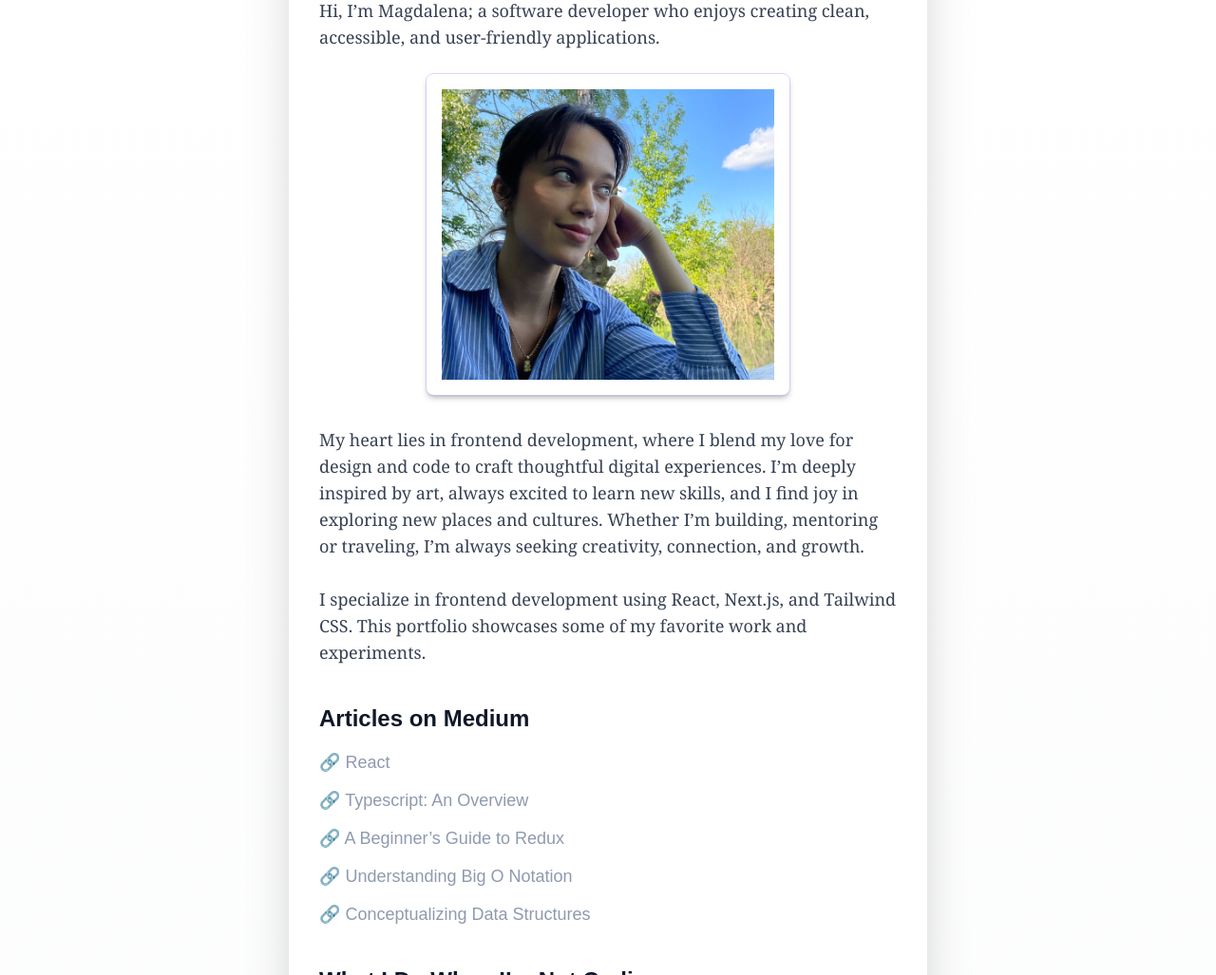
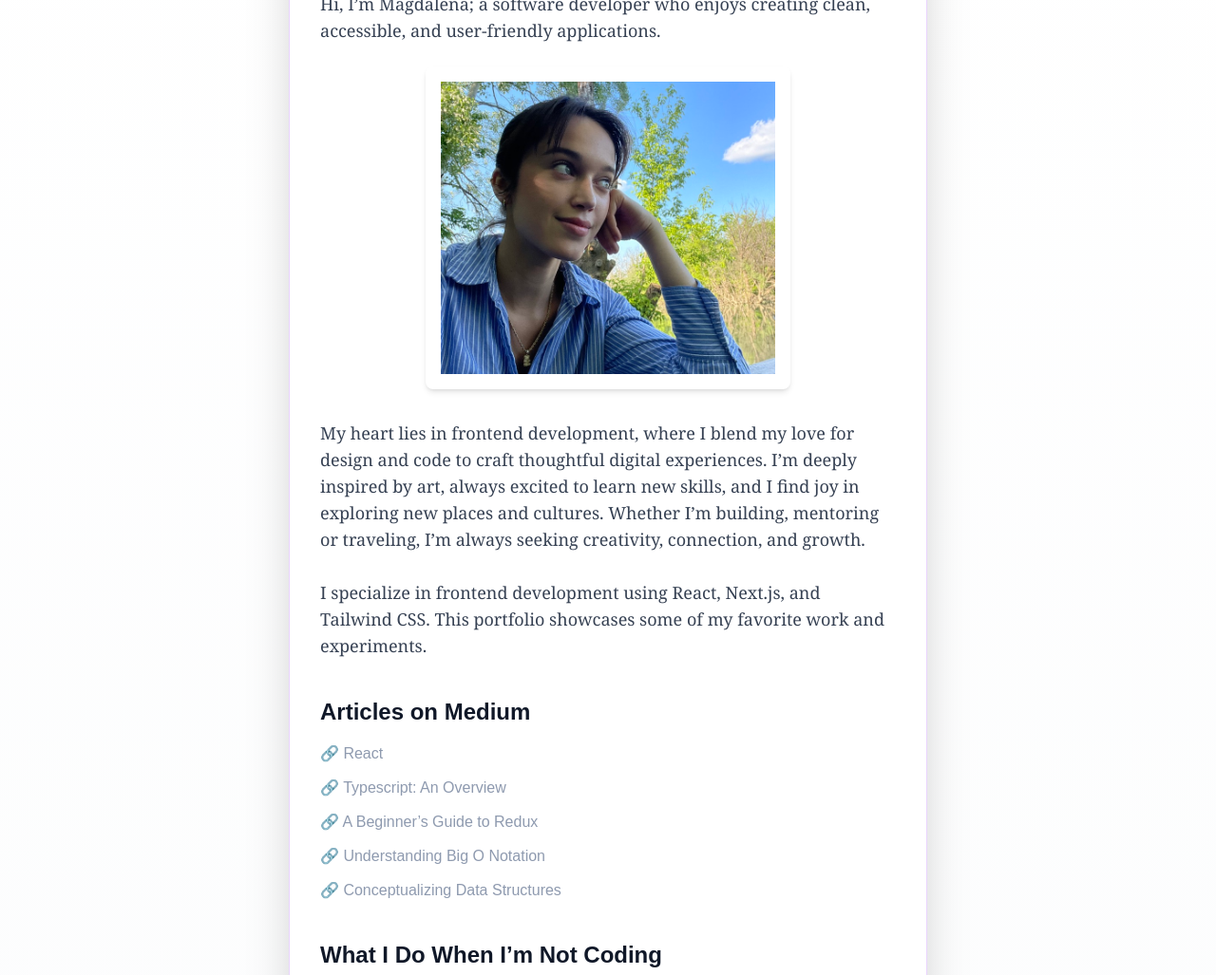
Before and after one commit to magdalenamaygero/my-portfolio, a Next.js app: page /about in a window 1280 px wide. Shown: the part 280-1307 px from the top of the page at 95% size. Built offline with nearby package versions, Linux system fonts and the light colour scheme.

Commit message:
borders, color, link text size

```diff
--- a/src/app/about/page.tsx
+++ b/src/app/about/page.tsx
@@ -27,7 +27,7 @@ export default function AboutPage() {
 
             <br></br>
 
-            <div className="relative max-w-sm h-85 mx-auto mb-8 bg-white border rounded-lg border-purple-200 shadow-md">
+            <div className="relative max-w-sm h-85 mx-auto mb-8 bg-white">
               <Image
                 src="/images/magdalena.jpeg"
                 alt="Image of Magdalena"
@@ -45,29 +45,29 @@ export default function AboutPage() {
           {/* Medium Articles */}
           <section className="mb-10">
             <h2 className="text-2xl font-semibold mb-4 text-gray-900">Articles on Medium</h2>
-            <ul className="space-y-3 text-lg text-[#7898d2]">
+            <ul className="space-y-3 text-md">
               <li>
-                <a href="https://medium.com/@magdalenamgero/react-b2de21f539b4" target="_blank" rel="noopener noreferrer" className="hover:font-bold text-[#8E9AAF] hover:text-[#7898d2]">
+                <a href="https://medium.com/@magdalenamgero/react-b2de21f539b4" target="_blank" rel="noopener noreferrer" className=" text-[#8E9AAF] hover:text-[#7898d2] hover:font-semibold">
                   🔗 React
                 </a>
               </li>
               <li>
-                <a href="https://medium.com/@magdalenamgero/typescript-101-an-overview-e97ab6403e66" target="_blank" rel="noopener noreferrer" className="hover:font-bold text-[#8E9AAF] hover:text-[#7898d2]">
+                <a href="https://medium.com/@magdalenamgero/typescript-101-an-overview-e97ab6403e66" target="_blank" rel="noopener noreferrer" className=" text-[#8E9AAF] hover:text-[#7898d2] hover:font-semibold">
                   🔗 Typescript: An Overview
                 </a>
               </li>
               <li>
-                <a href="https://medium.com/@magdalenamgero/redux-66117af84d4c" target="_blank" rel="noopener noreferrer" className="hover:font-bold text-[#8E9AAF] hover:text-[#7898d2]">
+                <a href="https://medium.com/@magdalenamgero/redux-66117af84d4c" target="_blank" rel="noopener noreferrer" className=" text-[#8E9AAF] hover:text-[#7898d2] hover:font-semibold">
                   🔗 A Beginner’s Guide to Redux
                 </a>
               </li>
               <li>
-                <a href="https://medium.com/@magdalenamgero/understanding-big-o-511369ccd841" target="_blank" rel="noopener noreferrer" className="hover:font-bold text-[#8E9AAF] hover:text-[#7898d2]">
+                <a href="https://medium.com/@magdalenamgero/understanding-big-o-511369ccd841" target="_blank" rel="noopener noreferrer" className=" text-[#8E9AAF] hover:text-[#7898d2] hover:font-semibold">
                   🔗 Understanding Big O Notation
                 </a>
               </li>
               <li>
-                <a href="https://medium.com/@magdalenamgero/conceptualizing-data-structures-f7e25a56b54f" target="_blank" rel="noopener noreferrer" className="hover:font-bold text-[#8E9AAF] hover:text-[#7898d2]">
+                <a href="https://medium.com/@magdalenamgero/conceptualizing-data-structures-f7e25a56b54f" target="_blank" rel="noopener noreferrer" className=" text-[#8E9AAF] hover:text-[#7898d2] hover:font-semibold">
                   🔗 Conceptualizing Data Structures
                 </a>
               </li>
@@ -153,13 +153,13 @@ export default function AboutPage() {
                   </a>
                 </li>
                 <li>
-                  <a href="https://github.com/Magdalenamgero" target="_blank" rel="noopener noreferrer" className="hover:font-bold">
-                    GitHub
+                  <a href="https://medium.com/@magdalenamgero" target="_blank" rel="noopener noreferrer" className="hover:font-bold">
+                    Medium
                   </a>
                 </li>
                 <li>
-                  <a href="https://medium.com/@magdalenamgero" target="_blank" rel="noopener noreferrer" className="hover:font-bold">
-                    Medium
+                  <a href="https://github.com/Magdalenamgero" target="_blank" rel="noopener noreferrer" className="hover:font-bold">
+                    GitHub
                   </a>
                 </li>
               </ul>
--- a/src/app/experience/page.tsx
+++ b/src/app/experience/page.tsx
@@ -16,7 +16,7 @@ export default function ExperiencePage() {
 
           <div className="space-y-12">
             {/* Marcy Lab Experience */}
-            <div className="bg-white shadow-md border border-purple-300 rounded-lg p-6">
+            <div className="bg-white shadow-md border border-purple-200 rounded-lg p-6">
               <h2 className="text-2xl font-semibold text-gray-800">Teaching Assistant – The Marcy Lab School</h2>
               <p className="text-sm text-gray-500 mb-4">Oct 2023 – Mar 2024</p>
               <p className="text-gray-700 font-serif leading-7">
@@ -24,7 +24,7 @@ export default function ExperiencePage() {
             </div>
 
             {/* Amazon Launch Experience */}
-            <div className="bg-white shadow-md border border-purple-300 rounded-lg p-6">
+            <div className="bg-white shadow-md border border-purple-200 rounded-lg p-6">
               <h2 className="text-2xl font-semibold text-gray-800">Lead Instructor – Amazon ’Launch’ Pre-Apprenticeship Program</h2>
               <p className="text-sm text-gray-500 mb-4">Mar 2024 – Jun 2024</p>
               <p className="text-gray-700 font-serif leading-7">
@@ -32,7 +32,7 @@ export default function ExperiencePage() {
             </div>
 
         {/*Coding teacher Experience */}
-            <div className="bg-white shadow-md border border-purple-300 rounded-lg p-6">
+            <div className="bg-white shadow-md border border-purple-200 rounded-lg p-6">
               <h2 className="text-2xl font-semibold text-gray-800">Coding Teacher - The Coding Space, Togetherhood & eCode Learning Center</h2>
               <p className="text-sm text-gray-500 mb-4">Jun 2024 – present</p>
               <p className="text-gray-700 font-serif leading-7">
--- a/src/app/layout.tsx
+++ b/src/app/layout.tsx
@@ -18,7 +18,7 @@ export default function RootLayout({
   return (
     <html lang="en">
       <body className="flex flex-col min-h-screen bg-white text-gray-900 font-sans">
-        {/* Navbar */}
+        {/* Navbar option: sticky top-0*/}
         <nav className="w-full px-6 py-4 border-b border-purple-300 bg-gray-50 shadow-sm">
         <div className="flex justify-between items-center w-full">
         <div className="flex items-center space-x-4">
@@ -31,7 +31,7 @@ export default function RootLayout({
           /> */}
           <Link
             href="/"
-            className="text-3xl font-bold text-[#8E9AAF] hover:text-[#7898d2] text-shadow-2xs hover:transition-colors duration-200">
+            className="text-3xl font-bold text-[#8E9AAF] hover:text-[#7898d2] text-shadow-2xs hover:transition-colors duration-100">
             Magdalena Gero
           </Link>
         </div>
@@ -83,7 +83,7 @@ export default function RootLayout({
     </nav>
 
         {/* Main Content */}
-        <main className="flex-1 px-6 py-12 bg-gradient-to-b from-white to-gray-50">
+        <main className="flex-1 px-6 py-10 bg-gradient-to-b from-white to-gray-50">
           <div className="max-w-3xl mx-auto p-4 space-y-12">{children}</div>
         </main>
 
@@ -92,9 +92,9 @@ export default function RootLayout({
           Connect:
           <a href="https://linkedin.com/in/magdalena-may-gero" className="ml-4 hover:underline" target="_blank" rel="noopener noreferrer">
             🔗 LinkedIn
-          </a>
           <a href="https://github.com/magdalenamaygero" className="ml-4 hover:underline" target="_blank" rel="noopener noreferrer">
             📂 GitHub
+          </a>
           </a>
           <a href="mailto:magdalenamgero@gmail.com" className="ml-4 hover:underline">
             📩 Email
--- a/src/app/page.tsx
+++ b/src/app/page.tsx
@@ -6,7 +6,7 @@ import PageContainer from "@/components/PageContainer";
 
 export default function HomePage() {
   return (
-<main className="flex-1 px-6 py-12 bg-gradient-to-b from-white to-gray-50 w-full-screen">
+<main className="flex-1 px-6 py-12 bg-gradient-to-b from-white to-gray-50 w-full">
       <PageContainer>
         <motion.div
           className="text-center"
@@ -20,7 +20,7 @@ export default function HomePage() {
           </p>
 
           {/* Featured Projects Preview */}
-          <div className="border border-purple-300 rounded-lg p-6 mb-8 shadow-md text-left w-full">
+          <div className="border border-purple-200 rounded-lg p-6 mb-8 shadow-md text-left w-full">
             <h3 className="text-xl font-semibold text-gray-800 mb-2">Featured Projects</h3>
             <ul className="list-disc list-inside text-gray-600 space-y-2">
               <li>Risk-free stock market simulation app for learning and strategy building</li>
@@ -36,7 +36,7 @@ export default function HomePage() {
           </Link>
 
           {/* Learn More Preview */}
-          <div className="border border-purple-300 rounded-lg p-6 mt-12 mb-6 shadow-md text-left">
+          <div className="border border-purple-200 rounded-lg p-6 mt-12 mb-6 shadow-md text-left">
             <h3 className="text-xl font-semibold text-gray-800 mb-2">Learn More About Me</h3>
             <ul className="list-disc list-inside text-gray-600 space-y-2">
               <li>How I got started as a software developer</li>
@@ -53,7 +53,7 @@ export default function HomePage() {
           </Link>
 
           {/* experience Preview */}
-          <div className="border border-purple-300 rounded-lg p-6 mt-12 mb-6 shadow-md text-left">
+          <div className="border border-purple-200 rounded-lg p-6 mt-12 mb-6 shadow-md text-left">
             <h3 className="text-xl font-semibold text-gray-800 mb-2">Experience</h3>
             <ul className="list-disc list-inside text-gray-600 space-y-2">
               <li>Lead Instructor</li>
--- a/src/components/PageContainer.tsx
+++ b/src/components/PageContainer.tsx
@@ -9,8 +9,8 @@ export const metadata: Metadata = {
 
 export default function PageContainer({ children }: { children: React.ReactNode }) {
   return (
-    <div className="w-full max-w-full sm:max-w-2xl px-4 sm:px-6 md:px-8 mx-auto py-8 shadow-2xl bg-white rounded-lg">
-  {children}
-</div>
+    <div className="max-w-full sm:max-w-2xl px-4 sm:px-6 md:px-8 mx-auto py-8 shadow-2xl bg-white rounded-lg border-1 border-purple-200">
+      {children}
+    </div>
   );
 }
```
Also changed, not shown: src/app/projects/page.tsx (+12 -12 lines).
